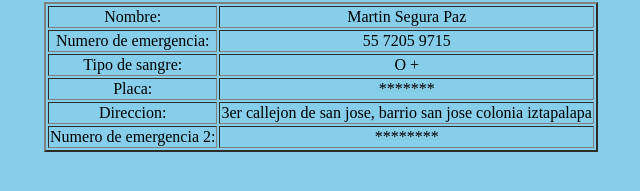
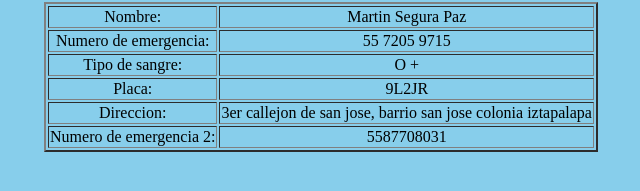
Before and after one commit to Waldo234/Cubre, a plain HTML site: page index.html in a window 1280 px wide. Shown: the part 127-318 px from the top of the page, 319-959 px from the left. Drawn offline with Linux system fonts and the light colour scheme.

Commit message:
Update index.html

```diff
--- a/index.html
+++ b/index.html
@@ -26,7 +26,7 @@
             </tr>
             <tr>
                 <td>Placa:</td>
-                <td>*******</td>
+                <td>9L2JR</td>
             </tr>
             <tr>
                 <td>Direccion:</td>
@@ -34,7 +34,7 @@
             </tr>
             <tr>
                 <td>Numero de emergencia 2:</td>
-                <td>********</td>
+                <td>5587708031</td>
             </tr>
         </table>
     </div>
```
